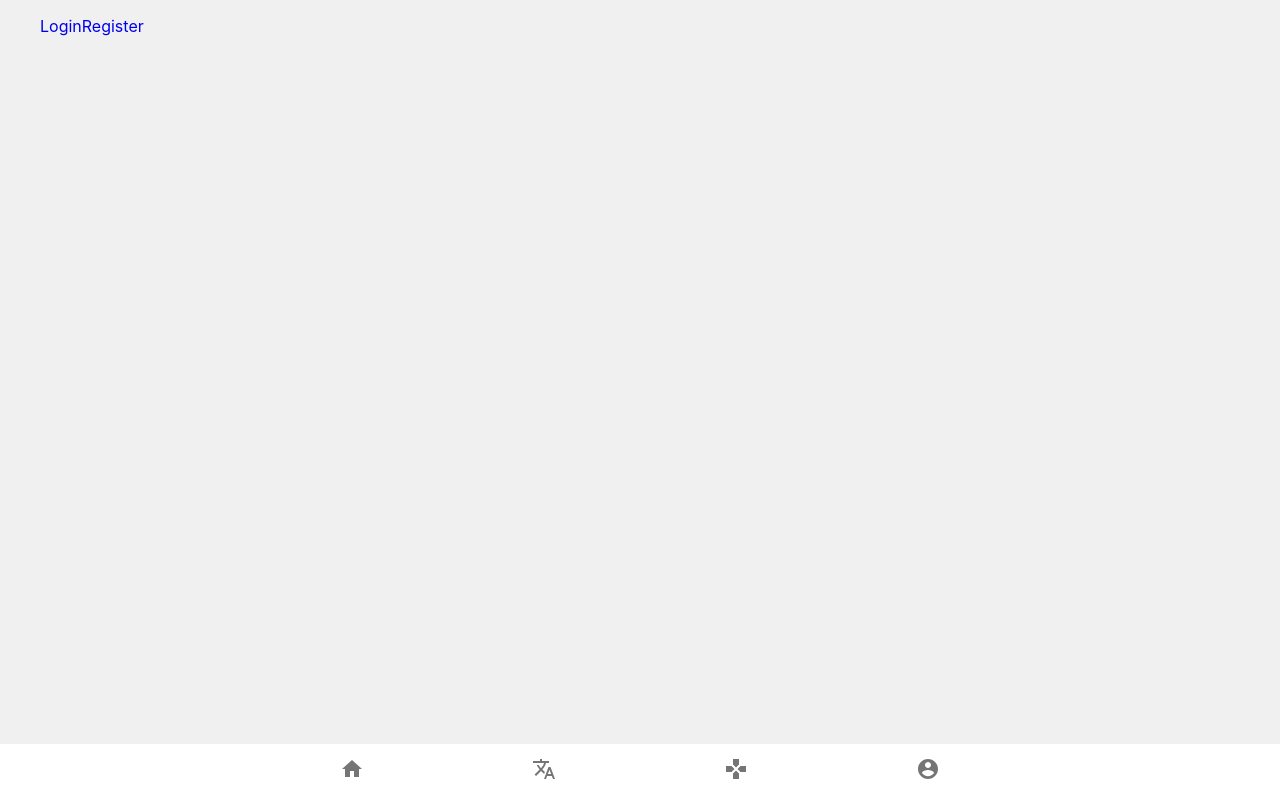
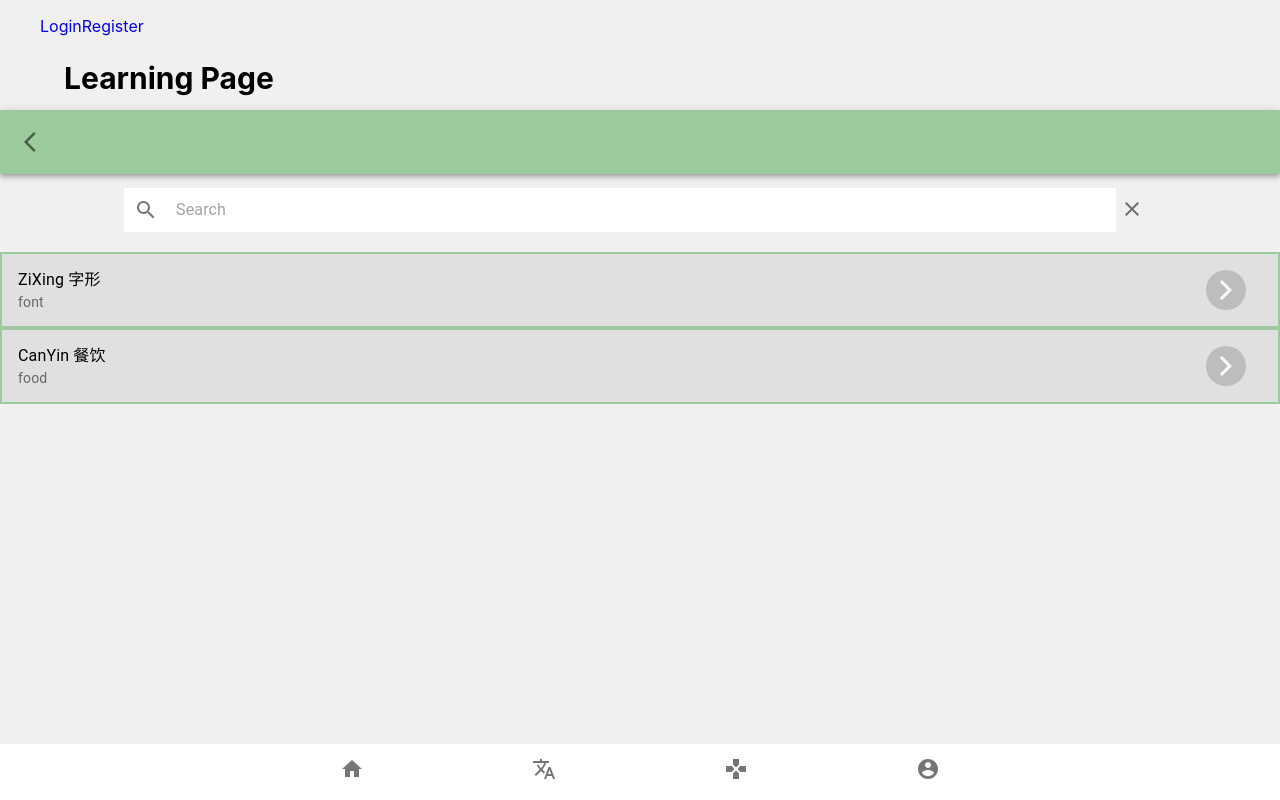
Before and after one commit to picowithleo/amigos-mema, a React (Create React App) app: page /learning in a window 1280 px wide. Built offline with nearby package versions, Linux system fonts and the light colour scheme.

Commit message:
add learning and review page; add home page routes

```diff
--- a/src/page/Home.js
+++ b/src/page/Home.js
@@ -98,13 +98,13 @@ export default function CustomizedInputBase() {
                     </Box>
                 </Grid>
             </List>
-            <div className={classes.content1}>
+            <div className={classes.content1} component={Link} to="/Mema">
                 <Box className={classes.title}>
                     <h><b>talk to MEMA</b></h>
                 </Box>
                 <Typography>
                     {/* <LockOutlinedIcon /> */}
-                    <img className="mema" alt="Mema"/>
+                    <img className="mema" alt="Mema" />
                 </Typography>
                 <IconButton type="speech" className={classes.micbutton} aria-label="speech" >
 
@@ -116,8 +116,8 @@ export default function CustomizedInputBase() {
                     <h><b>vocabulary book</b></h>
 
                 </Box>
-                <Button variant="outlined" className={classes.button1}>learning</Button>
-                <Button variant="outlined" className={classes.button2}>review</Button>
+                <Button variant="outlined" className={classes.button1} component={Link} to="/learning">learning</Button>
+                <Button variant="outlined" className={classes.button2} component={Link} to="/review">review</Button>
             </List>
         </Box>
 
--- /dev/null
+++ b/src/page/Learning.js
@@ -0,0 +1,133 @@
+import AppBar from '@material-ui/core/AppBar';
+import Avatar from '@material-ui/core/Avatar';
+import Box from '@material-ui/core/Box';
+import IconButton from '@material-ui/core/IconButton';
+import InputBase from '@material-ui/core/InputBase';
+import List from '@material-ui/core/List';
+import ListItem from '@material-ui/core/ListItem';
+import ListItemAvatar from '@material-ui/core/ListItemAvatar';
+import ListItemText from '@material-ui/core/ListItemText';
+import { makeStyles } from '@material-ui/core/styles';
+import Toolbar from '@material-ui/core/Toolbar';
+import ArrowBackIosIcon from '@material-ui/icons/ArrowBackIos';
+import ArrowForwardIosIcon from '@material-ui/icons/ArrowForwardIos';
+import CloseIcon from '@material-ui/icons/Close';
+import SearchIcon from '@material-ui/icons/Search';
+import React from 'react';
+import { Link } from 'react-router-dom';
+
+const useStyles = makeStyles((theme) => ({
+  search: {
+    display: 'flex',
+    alignItems: 'center',
+    width: '80%',
+    top: '12%',
+    left: '10%',
+    position: 'relative',
+    backgroundColor: '#FFFFFF',
+  },
+  learn: {
+    textAlign: 'left',
+    fontSize: '30px',
+    color: '#000000',
+    position: 'relative',
+    fontStyle: 'bold',
+    width: '80%',
+    left: '5%',
+    height: '50px',
+  },
+  searchbackground: {
+    width: '100%',
+    right: '0%',
+    position: 'relative',
+    height: '50px',
+  },
+  searchbar: {
+    display: 'flex',
+  },
+  closeButton: {
+    right: '10%',
+    width: '40px',
+    height: '70px',
+  },
+
+  input: {
+    marginLeft: theme.spacing(1),
+    flex: 1,
+  },
+  iconButton: {
+    padding: 10,
+  },
+  root: {
+    position: 'relative',
+    bottom: '30%',
+  },
+  appbar: {
+    position: 'relative',
+    backgroundColor: '#9CCC9D',
+  },
+  index: {
+    top: '70%',
+  },
+  indexbar: {
+    border: "2px solid #9CCC9D",
+    backgroundColor: '#e0e0e0',
+  },
+}));
+
+
+export default function Learning() {
+  const classes = useStyles();
+
+  return (
+    <List>
+      <Box className={classes.root}>
+        <Box className={classes.learn}>
+          <h><b>Learning Page</b></h>
+        </Box>
+        <AppBar className={classes.appbar} component={Link} to="/Home">
+          <Toolbar>
+            <IconButton edge="start" className={classes.menuButton} aria-label="ArrowBackIos">
+              <ArrowBackIosIcon />
+            </IconButton>
+          </Toolbar>
+        </AppBar>
+        <Box className={classes.searchbar}>
+          <List className={classes.searchbackground}>
+            <Box component="form" className={classes.search}>
+              <IconButton type="submit" className={classes.iconButton} aria-label="search">
+                <SearchIcon />
+              </IconButton>
+              <InputBase
+                className={classes.input}
+                placeholder="Search"
+                inputProps={{ 'aria-label': 'search' }}
+              />
+            </Box>
+          </List>
+          <IconButton className={classes.closeButton} aria-label="Close">
+            <CloseIcon />
+          </IconButton>
+        </Box>
+      </Box>
+      <List className={classes.index}>
+        <ListItem className={classes.indexbar}>
+          <ListItemText primary="ZiXing 字形" secondary="font" />
+          <ListItemAvatar>
+            <Avatar>
+              <ArrowForwardIosIcon />
+            </Avatar>
+          </ListItemAvatar>
+        </ListItem>
+        <ListItem className={classes.indexbar}>
+          <ListItemText primary="CanYin 餐饮" secondary="food" />
+          <ListItemAvatar>
+            <Avatar>
+              <ArrowForwardIosIcon />
+            </Avatar>
+          </ListItemAvatar>
+        </ListItem>
+      </List>
+    </List>
+  );
+}
--- /dev/null
+++ b/src/page/Reviewpage.js
@@ -0,0 +1,133 @@
+import AppBar from '@material-ui/core/AppBar';
+import Avatar from '@material-ui/core/Avatar';
+import Box from '@material-ui/core/Box';
+import IconButton from '@material-ui/core/IconButton';
+import InputBase from '@material-ui/core/InputBase';
+import List from '@material-ui/core/List';
+import ListItem from '@material-ui/core/ListItem';
+import ListItemAvatar from '@material-ui/core/ListItemAvatar';
+import ListItemText from '@material-ui/core/ListItemText';
+import { makeStyles } from '@material-ui/core/styles';
+import Toolbar from '@material-ui/core/Toolbar';
+import ArrowBackIosIcon from '@material-ui/icons/ArrowBackIos';
+import ArrowForwardIosIcon from '@material-ui/icons/ArrowForwardIos';
+import CloseIcon from '@material-ui/icons/Close';
+import SearchIcon from '@material-ui/icons/Search';
+import React from 'react';
+import { Link } from 'react-router-dom';
+
+const useStyles = makeStyles((theme) => ({
+  search: {
+    display: 'flex',
+    alignItems: 'center',
+    width: '80%',
+    top: '12%',
+    left: '10%',
+    position: 'relative',
+    backgroundColor: '#FFFFFF',
+  },
+  learn: {
+    textAlign: 'left',
+    fontSize: '30px',
+    color: '#000000',
+    position: 'relative',
+    fontStyle: 'bold',
+    width: '80%',
+    left: '5%',
+    height: '50px',
+  },
+  searchbackground: {
+    width: '100%',
+    right: '0%',
+    position: 'relative',
+    height: '50px',
+  },
+  searchbar: {
+    display: 'flex',
+  },
+  closeButton: {
+    right: '10%',
+    width: '40px',
+    height: '70px',
+  },
+
+  input: {
+    marginLeft: theme.spacing(1),
+    flex: 1,
+  },
+  iconButton: {
+    padding: 10,
+  },
+  root: {
+    position: 'relative',
+    bottom: '30%',
+  },
+  appbar: {
+    position: 'relative',
+    backgroundColor: '#9CCC9D',
+  },
+  index: {
+    top: '70%',
+  },
+  indexbar: {
+    border: "2px solid #9CCC9D",
+    backgroundColor: '#e0e0e0',
+  },
+}));
+
+
+export default function Reviewpage() {
+  const classes = useStyles();
+
+  return (
+    <List>
+      <Box className={classes.root}>
+        <Box className={classes.learn}>
+          <h><b>Review Page</b></h>
+        </Box>
+        <AppBar className={classes.appbar} component={Link} to="/Home">
+          <Toolbar>
+            <IconButton edge="start" className={classes.menuButton} aria-label="ArrowBackIos">
+              <ArrowBackIosIcon />
+            </IconButton>
+          </Toolbar>
+        </AppBar>
+        <Box className={classes.searchbar}>
+          <List className={classes.searchbackground}>
+            <Box component="form" className={classes.search}>
+              <IconButton type="submit" className={classes.iconButton} aria-label="search">
+                <SearchIcon />
+              </IconButton>
+              <InputBase
+                className={classes.input}
+                placeholder="Search"
+                inputProps={{ 'aria-label': 'search' }}
+              />
+            </Box>
+          </List>
+          <IconButton className={classes.closeButton} aria-label="Close">
+            <CloseIcon />
+          </IconButton>
+        </Box>
+      </Box>
+      <List className={classes.index}>
+        <ListItem className={classes.indexbar}>
+          <ListItemText primary="ZiXing 字形" secondary="font" />
+          <ListItemAvatar>
+            <Avatar>
+              <ArrowForwardIosIcon />
+            </Avatar>
+          </ListItemAvatar>
+        </ListItem>
+        <ListItem className={classes.indexbar}>
+          <ListItemText primary="CanYin 餐饮" secondary="food" />
+          <ListItemAvatar>
+            <Avatar>
+              <ArrowForwardIosIcon />
+            </Avatar>
+          </ListItemAvatar>
+        </ListItem>
+      </List>
+    </List>
+  );
+}
--- a/src/routes/Routes.js
+++ b/src/routes/Routes.js
@@ -8,10 +8,12 @@ import Discover2 from '../page/Discover2';
 import Home from '../page/Home';
 import Information from '../page/Information';
 import Learn from '../page/Learn';
+import Learning from '../page/Learning';
 import Learnpage1 from '../page/Learnpage1';
 import Learnpage2 from '../page/Learnpage2';
 import Mema from '../page/Mema';
 import Profile from '../page/Profile';
+import Reviewpage from '../page/Reviewpage';
 import Translatepage from '../page/Translatepage';
 
 const Routes = () => {
@@ -24,6 +26,8 @@ const Routes = () => {
       <Route exact path="/discover" component={Discover} />
       <Route exact path="/login" component={Login} />
       <Route exact path="/register" component={Register} />
+      <Route exact path="/review" component={Reviewpage}/>
+      <Route exact path="/learning" component={Learning} />
       <Route exact path="/learnpage1" component={Learnpage1} />
       <Route exact path="/learnpage2" component={Learnpage2} />
       <Route exact path="/Mema" component={Mema} />
```
